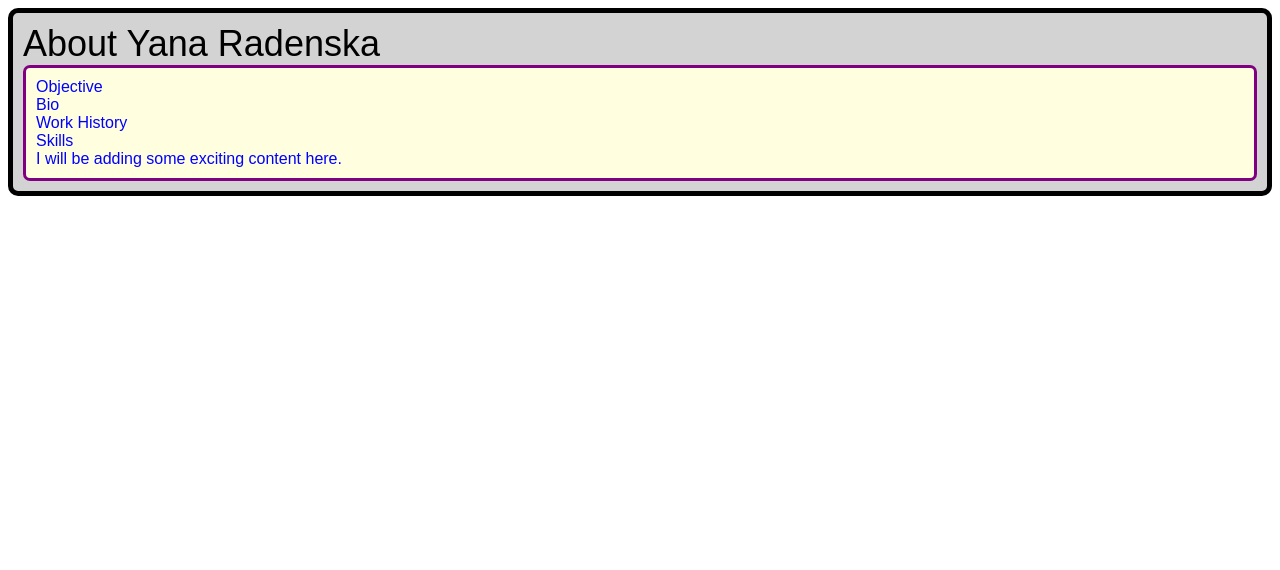
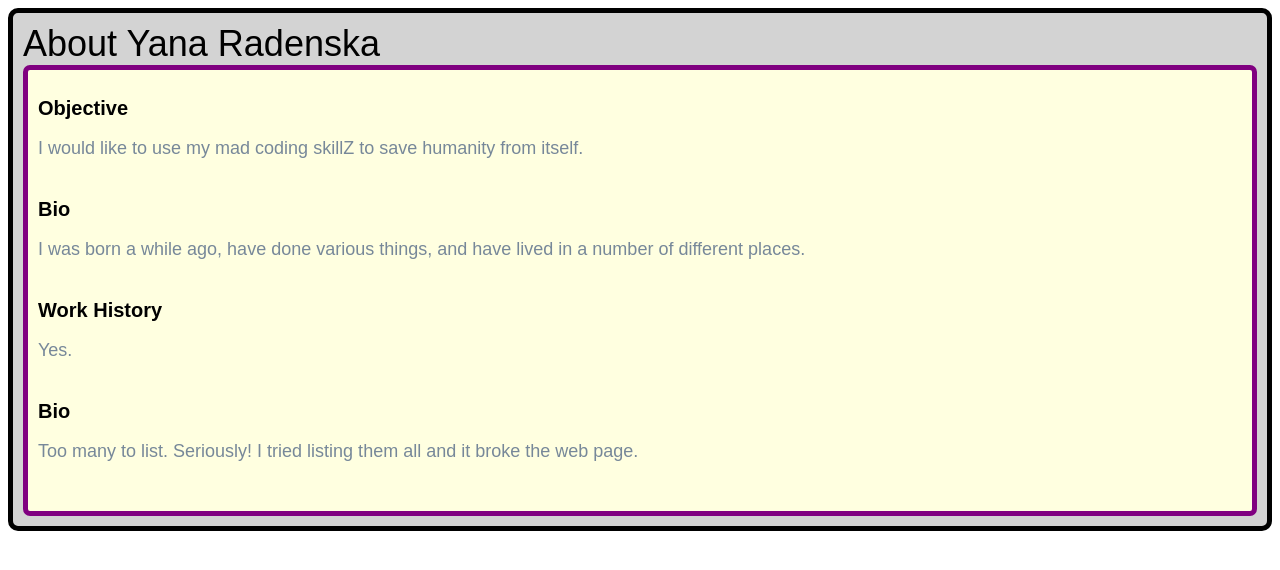
Before and after one commit to radenska/about_me, a plain HTML site: page index.html in a window 1280 px wide. Drawn offline with Linux system fonts and the light colour scheme.

Commit message:
added content in the article sections of the html file, changed font features in css

```diff
--- a/index.html
+++ b/index.html
@@ -8,11 +8,22 @@
     <div id="page">
       <header>About Yana Radenska</header>
       <div id="content">
-        <article>Objective</article>
-        <article>Bio</article>
-        <article>Work History</article>
-        <article>Skills</article>
-        <aside>I will be adding some exciting content here.</aside>
+        <article>
+          <h2>Objective</h2>
+          <p>I would like to use my mad coding skillZ to save humanity from itself.</br></br></p>
+        </article>
+        <article>
+          <h2>Bio</h2>
+          <p>I was born a while ago, have done various things, and have lived in a number of different places.</br></br></p>
+        </article>
+        <article>
+          <h2>Work History</h2>
+          <p>Yes.</br></br></p>
+        </article>
+        <article>
+          <h2>Bio</h2>
+          <p>Too many to list. Seriously! I tried listing them all and it broke the web page.</br></br></p>
+        </article>
       </div>
     </div>
     </br>
--- a/style.css
+++ b/style.css
@@ -1,18 +1,5 @@
 * {
   font-family: arial;
-}
-
-#content {
-  font-size: 16px;
-  color: blue;
-  padding: 10px;
-  border: 3px solid purple;
-  border-radius: 7px;
-  background-color: lightyellow;
-}
-
-#header {
-
 }
 
 #page {
@@ -23,6 +10,20 @@
   background-color: lightgray;
 }
 
+#content {
+  font-size: 18px;
+  color: #778899;
+  padding: 10px;
+  border: 5px solid purple;
+  border-radius: 7px;
+  background-color: lightyellow;
+}
+
 #article {
+  padding: 20px;
+}
 
+h2 {
+  font-size: 20px;
+  color: black;
 }
```
